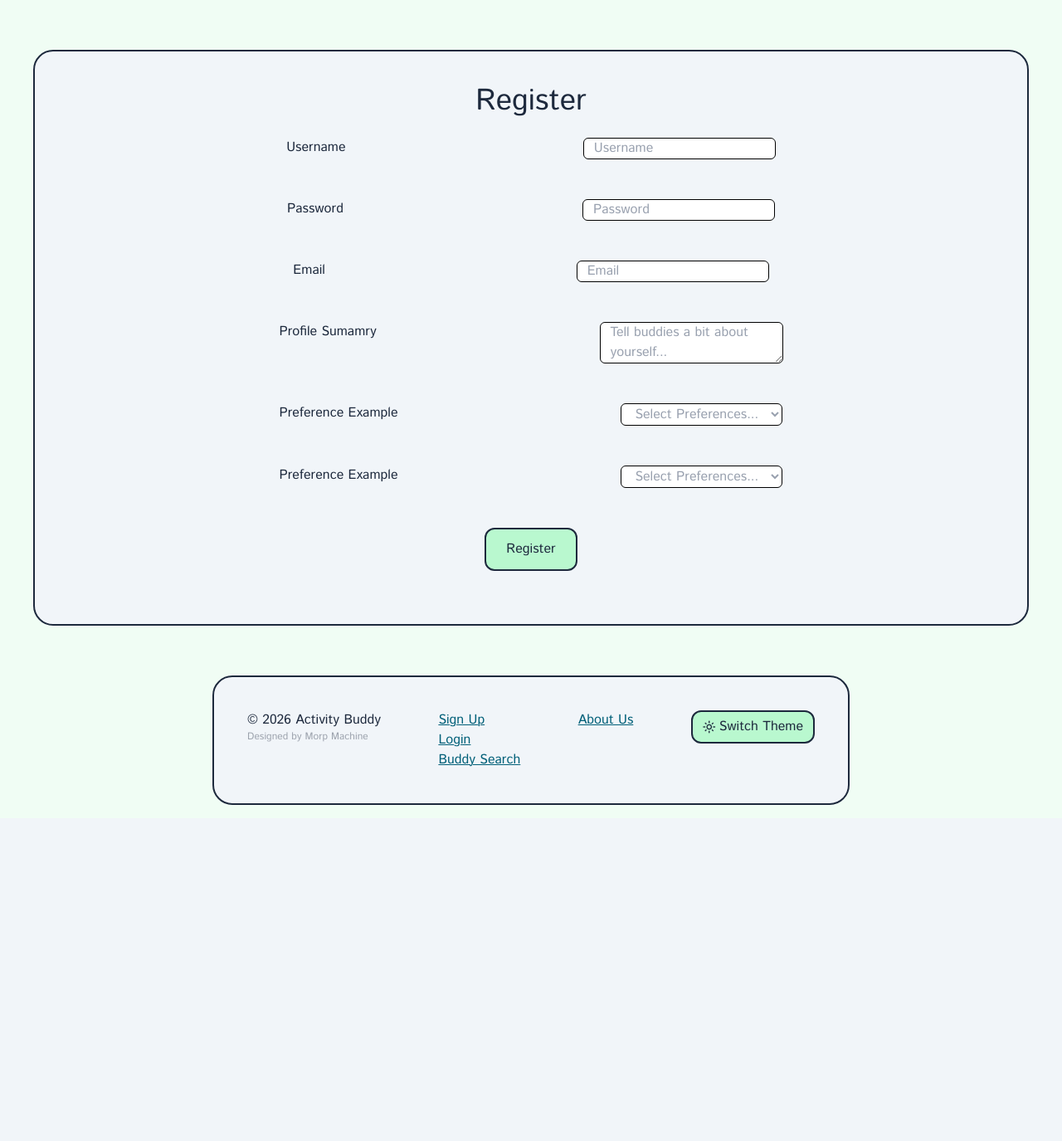
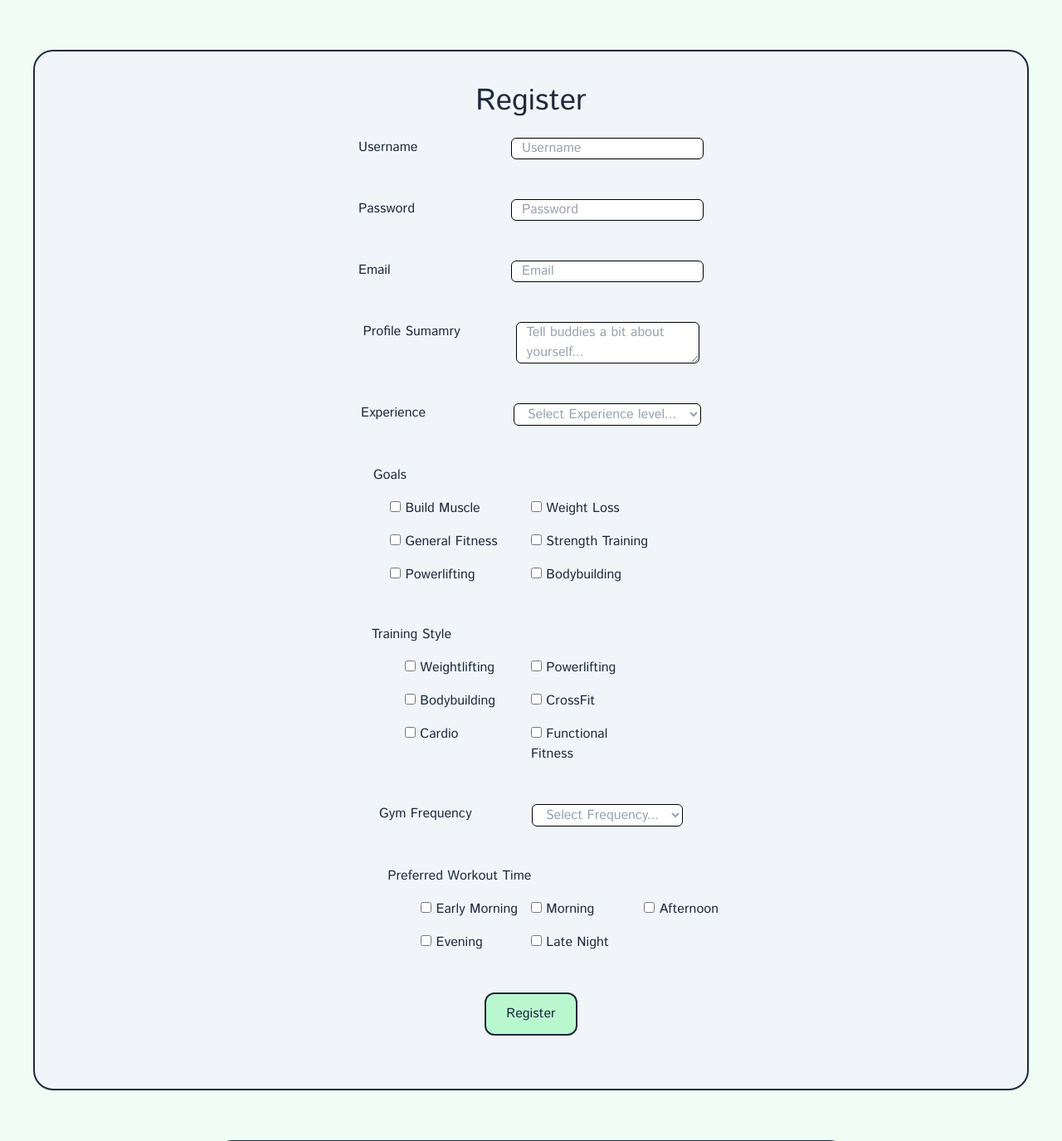
Before and after one commit to evankingca/Activity-Buddy, a Django app: page /register in a window 1280 px wide. Shown: the part 16-1391 px from the top of the page at 83% size. Before the commit the page ends 986 px from the top, so only its background shows below. Run offline with Django 5.2, Linux system fonts and the light colour scheme; some libraries are stand-ins or nearby versions.

Commit message:
Update register form

```diff
--- a/browsing/templates/browsing/register.html
+++ b/browsing/templates/browsing/register.html
@@ -6,37 +6,122 @@
     <form class="mt-3 p-7 card">
         <h1 class="text-4xl text-center">Register</h1>
         <div class="flex flex-col items-center mx-30">
-            <div class="w-full flex flex-row justify-around">
-                <label class="my-6" for="username">Username</label>
+            <div class="w-full flex flex-row gap-6 justify-center">
+                <label class="my-6 w-40" for="username">Username</label>
                 <input class="bg-white border border-solid border-black rounded-md px-3 my-6 placeholder:text-gray-400" id="username" type="text" name="username" placeholder="Username" />
             </div>
-            <div class="w-full flex flex-row justify-around">
-                <label class="my-6" for="password">Password</label>
+            <div class="w-full flex flex-row gap-6 justify-center">
+                <label class="my-6 w-40" for="password">Password</label>
                 <input class="bg-white border border-solid border-black rounded-md px-3 my-6 placeholder:text-gray-400" id="password" type="password" name="password" placeholder="Password" />
             </div>
-            <div class="w-full flex flex-row justify-around">
-                <label class="my-6" for="email">Email</label>
+            <div class="w-full flex flex-row gap-6 justify-center">
+                <label class="my-6 w-40" for="email">Email</label>
                 <input class="bg-white border border-solid border-black rounded-md px-3 my-6 placeholder:text-gray-400" id="email" type="email" name="email" placeholder="Email" />
             </div>
-            <div class="w-full flex flex-row justify-around">
-                <label class="my-6" for="summary">Profile Sumamry</label>
+            <div class="w-full flex flex-row gap-6 justify-center">
+                <label class="my-6 w-40" for="summary">Profile Sumamry</label>
                 <textarea class="bg-white border border-solid border-black rounded-md px-3 my-6 placeholder:text-gray-400" id="summary" type="summary" name="summary" placeholder="Tell buddies a bit about yourself..."></textarea>
             </div>
-            <div class="w-full flex flex-row justify-around">
-                <label class="my-6" for="preference_1">Preference Example</label>
-                <select class="bg-white border border-solid border-black rounded-md px-3 my-6 text-gray-400" id="preference_1" type="preference_1" name="preference_1">
-                    <option value="" selected>Select Preferences...</option>
-                    <option value="1">Example 1</option>
-                    <option value="2">Example 2</option>
+            <div class="w-full flex flex-row gap-6 justify-center">
+                <label class="my-6 w-40" for="experience">Experience</label>
+                <select class="bg-white border border-solid border-black rounded-md px-3 my-6 text-gray-400" id="experience" type="experience" name="experience">
+                    <option value="" selected>Select Experience level...</option>
+                    <option value="1">Beginner</option>
+                    <option value="2">Intermediate</option>
+                    <option value="3">Advanced</option>
                 </select>
             </div>
-            <div class="w-full flex flex-row justify-around">
-                <label class="my-6" for="preference_2">Preference Example</label>
-                <select class="bg-white border border-solid border-black rounded-md px-3 my-6 text-gray-400" id="preference_2" type="preference_2" name="preference_2">
-                    <option value="" selected>Select Preferences...</option>
-                    <option value="1">Example 1</option>
-                    <option value="2">Example 2</option>
+            <div class="grid grid-cols-6 gap-4 my-6">
+                <div class="col-span-6 col-start-2">
+                    <p class="ps-15 w-40">Goals</p>
+                </div>
+                <div class="col-start-2 col-span-2 ps-20">
+                    <input type="checkbox" id="buildMuscle" name="goals" value="1"/>
+                    <label for="buildMuscle">Build Muscle</label>
+                </div>
+                <div>
+                    <input type="checkbox" id="weightLoss" name="goals" value="2"/>
+                    <label for="weightLoss">Weight Loss</label>
+                </div>
+                <div class="col-start-2 col-span-2 ps-20">
+                    <input type="checkbox" id="generalFitness" name="goals" value="3"/>
+                    <label for="generalFitness">General Fitness</label>
+                </div>
+                <div class="col-span-2">
+                    <input type="checkbox" id="strengthTraining" name="goals" value="4"/>
+                    <label for="strengthTraining">Strength Training</label>
+                </div>
+                <div class="col-start-2 col-span-2 ps-20">
+                    <input type="checkbox" id="powerLifting" name="goals" value="5"/>
+                    <label for="powerLifting">Powerlifting</label>
+                </div>
+                <div>
+                    <input type="checkbox" id="bodyBuilding" name="goals" value="6"/>
+                    <label for="bodyBuilding">Bodybuilding</label>
+                </div>
+            </div>
+            <div class="grid grid-cols-6 gap-4 my-6">
+                <div class="col-span-6 col-start-2">
+                    <p class="ps-25">Training Style</p>
+                </div>
+                <div class="col-start-2 col-span-2 ps-35">
+                    <input type="checkbox" id="weightLifting" name="training" value="1"/>
+                    <label for="weightLifting">Weightlifting</label>
+                </div>
+                <div>
+                    <input type="checkbox" id="powerLifting" name="training" value="2"/>
+                    <label for="powerLifting">Powerlifting</label>
+                </div>
+                <div class="col-start-2 col-span-2 ps-35">
+                    <input type="checkbox" id="bodyBuilding" name="training" value="3"/>
+                    <label for="bodyBuilding">Bodybuilding</label>
+                </div>
+                <div class="col-span-2">
+                    <input type="checkbox" id="crossFit" name="trainiing" value="4"/>
+                    <label for="crossFit">CrossFit</label>
+                </div>
+                <div class="col-start-2 col-span-2 ps-35">
+                    <input type="checkbox" id="cardio" name="training" value="5"/>
+                    <label for="cardio">Cardio</label>
+                </div>
+                <div>
+                    <input type="checkbox" id="functionalFitness" name="training" value="6"/>
+                    <label for="functionalFitness">Functional Fitness</label>
+                </div>
+            </div>
+            <div class="w-full flex flex-row gap-6 justify-center">
+                <label class="my-6 w-40" for="goals">Gym Frequency</label>
+                <select class="bg-white border border-solid border-black rounded-md px-3 my-6 text-gray-400" id="frequency" type="frequency" name="frequency">
+                    <option value="" selected>Select Frequency...</option>
+                    <option value="1">1-2 times/week</option>
+                    <option value="2">3-4 times/week</option>
+                    <option value="3">5+ times/week</option>
                 </select>
+            </div>
+            <div class="grid grid-cols-6 gap-4 my-6">
+                <div class="col-span-6 col-start-2">
+                    <p class="ps-25">Preferred Workout Time</p>
+                </div>
+                <div class="col-start-2 col-span-2 ps-35">
+                    <input type="checkbox" id="earlyMorning" name="time" value="1"/>
+                    <label for="earlyMorning">Early Morning</label>
+                </div>
+                <div>
+                    <input type="checkbox" id="morning" name="time" value="2"/>
+                    <label for="morning">Morning</label>
+                </div>
+                <div>
+                    <input type="checkbox" id="afternoon" name="time" value="3"/>
+                    <label for="afternoon">Afternoon</label>
+                </div>
+                <div class="col-start-2 col-span-2 ps-35">
+                    <input type="checkbox" id="evening" name="time" value="4"/>
+                    <label for="evening">Evening</label>
+                </div>
+                <div>
+                    <input type="checkbox" id="lateNight" name="time" value="5"/>
+                    <label for="lateNight">Late Night</label>
+                </div>
             </div>
             <button class="btn btn-secondary my-6">Register</button>
         </div>
--- a/tailwindApp/static/css/dist/styles.css
+++ b/tailwindApp/static/css/dist/styles.css
@@ -316,6 +316,15 @@
   .order-3 {
     order: 3;
   }
+  .col-span-2 {
+    grid-column: span 2 / span 2;
+  }
+  .col-span-6 {
+    grid-column: span 6 / span 6;
+  }
+  .col-start-2 {
+    grid-column-start: 2;
+  }
   .container {
     width: 100%;
   }
@@ -434,6 +443,9 @@
   .grid-cols-2 {
     grid-template-columns: repeat(2, minmax(0, 1fr));
   }
+  .grid-cols-6 {
+    grid-template-columns: repeat(6, minmax(0, 1fr));
+  }
   .flex-col {
     flex-direction: column;
   }
@@ -457,6 +469,9 @@
   }
   .gap-4 {
     gap: calc(var(--spacing) * 4);
+  }
+  .gap-6 {
+    gap: calc(var(--spacing) * 6);
   }
   .gap-10 {
     gap: calc(var(--spacing) * 10);
@@ -541,6 +556,18 @@
   }
   .py-4 {
     padding-block: calc(var(--spacing) * 4);
+  }
+  .ps-15 {
+    padding-inline-start: calc(var(--spacing) * 15);
+  }
+  .ps-20 {
+    padding-inline-start: calc(var(--spacing) * 20);
+  }
+  .ps-25 {
+    padding-inline-start: calc(var(--spacing) * 25);
+  }
+  .ps-35 {
+    padding-inline-start: calc(var(--spacing) * 35);
   }
   .text-center {
     text-align: center;
```
